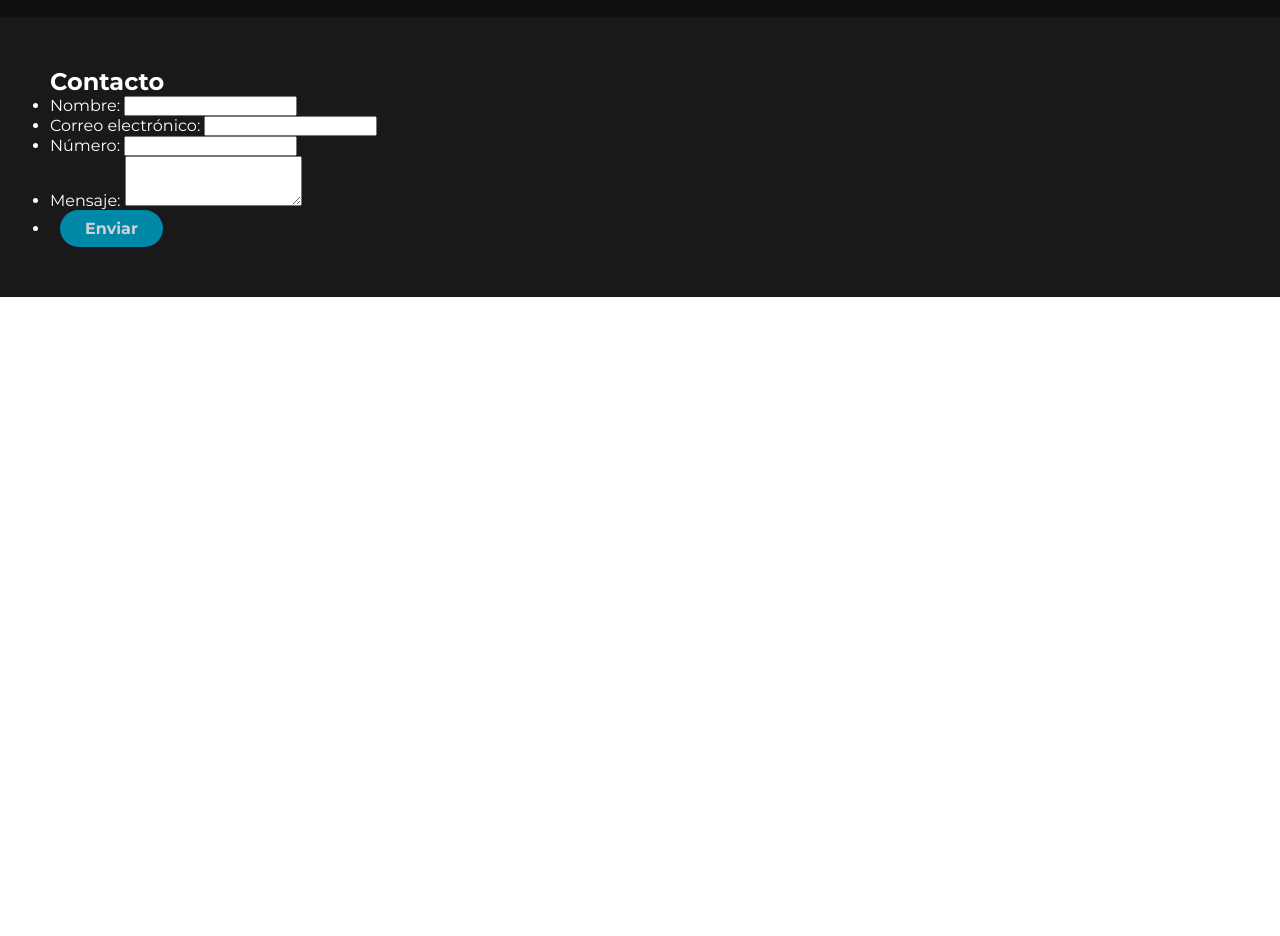
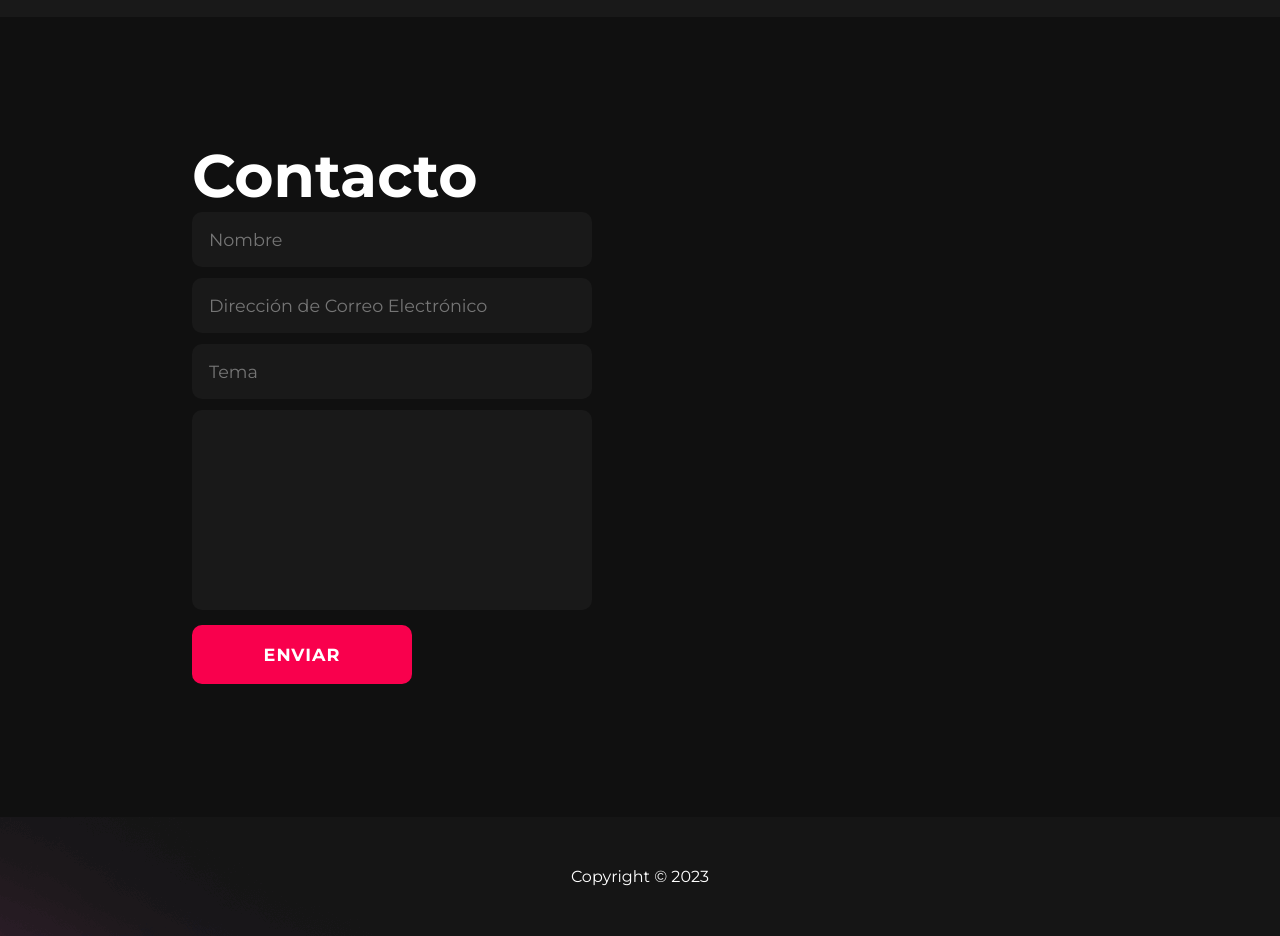
Before and after one commit to FedericoSlavinchins/portfolio, a plain HTML site: page index.html in a window 1280 px wide. Shown: the part 1860-2796 px from the top of the page. Before the commit the page ends 2157 px from the top, so only its background shows below. Drawn offline with Linux system fonts and the light colour scheme.

Commit message:
Se agrega seccion contacto y footer

```diff
--- a/index.html
+++ b/index.html
@@ -143,45 +143,29 @@
 
     <!--Contacto-->
 
-    <section class="contactar">
+    <section class="contact">
 
-        <div class="contenedor-form">
             <div class="contact-form">
 
                 <h2>Contacto</h2>
 
-                <form action="#" method="post">
-                    <ul>
-                        <li>
-                        <label for="name">Nombre:</label>
-                        <input type="text" id="name" name="user_name">
-                        </li>
-                        <li>
-                        <label for="mail">Correo electrónico:</label>
-                        <input type="email" id="mail" name="user_mail">
-                        </li>
-                        <li>
-                            <label for="phone">Número:</label>
-                            <input type="tel" id="phone" name="user_phone">
-                        </li>
-                        <li>
-                        <label for="msg">Mensaje:</label>
-                        <textarea id="msg" name="user_message" rows="3"></textarea>
-                        </li>
-                        <li>
-                            <button type="submit">Enviar</button>
-                        </li>
-                    </ul>
+                <form action="#">
+                    <input type="" placeholder="Nombre" required>
+                    <input type="email" name="email" id="" placeholder="Dirección de Correo Electrónico" required>
+                    <input type="" placeholder="Tema" required>
+                    <textarea name="" id="" cols="30" rows="10" placeholder="Mensaje" required>
+                    </textarea>
+
+                    <input type="submit" name="" value="Enviar" class="btn">
                 </form>
             </div>
-        </div>
 
     </section>
 
 
     <!--Footer-->
     <footer>
-
+        <p>Copyright © 2023 </p>
     </footer>
 
 </body>
--- a/styles/styles.css
+++ b/styles/styles.css
@@ -7,7 +7,7 @@
 }
 
 html {
-    background-image: url('images/fondo.png');
+    background-image: url('/images/fondo.png');
 }
 
 /* Encabezado */
@@ -179,7 +179,7 @@ button:hover {
 
 
 .about {
-    background-color: #191919;
+    background-color: #101010;
     width: 100%;
     height: 100%;
     height: auto;
@@ -240,7 +240,7 @@ button:hover {
 /* Proyectos */
 
 .proyectos {
-    background-color: #101010;
+    background-color: #191919;
     padding: 50px 0px 50px 0px;
 }
 
@@ -269,11 +269,104 @@ button:hover {
     overflow: hidden;
     background-size: cover;
     background-position: center center;
-    background-color: #191919;
+    background-color: #101010;
+}
+
+/* Contacto */
+
+.contact {
+    padding: 40px 15%;
+    background-color: #101010;
+    height: 100%;
+    width: 100%;
+    min-height: 100vh;
+    display: grid;
+    grid-template-columns: repeat(2, 2fr);
+    align-items: center;
+    grid-gap: 6rem;
+}
+
+.contact-form {
+    position: relative;
 }
 
 
-.contactar {
-    padding: 50px 50px 50px 50px;
-    background-color: #191919;
+.contact-form h1 {
+    font-size: 80px;
+    color: #fff;
+    margin-bottom: 20px;
 }
+
+
+.contact-form form input,
+form textarea {
+    width: 100%;
+    padding: 17px;
+    border: none;
+    outline: none;
+    background: #191919;
+    color: #fff;
+    font-size: 1.1rem;
+    margin-bottom: 0.7rem;
+    border-radius: 10px;
+}
+
+.contact-form form textarea {
+    resize: none;
+    height: 200px;
+}
+
+.contact-form form .btn {
+    display: inline-block;
+    background: #f9004d;
+    font-size: 1.1rem;
+    letter-spacing: 1px;
+    text-transform: uppercase;
+    font-weight: 600;
+    border: 2px solid transparent;
+    border-radius: 10px;
+    width: 220px;
+    transition: ease .20s;
+    cursor: pointer;
+}
+
+.contact-form form .btn:hover {
+    border: 2px solid #f9004d;
+    background: transparent;
+    transform: scale(1.1);
+}
+
+@media (max-width: 1570px) {
+    contact {
+        padding: 80px 3%;
+        transition: .2s;
+    }
+    .contact-form h2 {
+        font-size: 60px;
+    }
+}
+
+@media (max-width: 1090px) {
+    contact {
+        grid-gap: 2rem;
+        transition: .3s;
+    }
+}
+
+@media (max-width: 1000px) {
+    contact {
+        grid-template-columns: 1fr;
+    }
+    .contact-form {
+        order: 2;
+    }
+}
+
+
+/* Footer */
+
+footer {
+    padding: 50px 0px 50px 0px;
+    text-align: center;
+    background-image: url(/images/footer.png);
+}
```
Also changed, not shown: images/footer.png (added).
